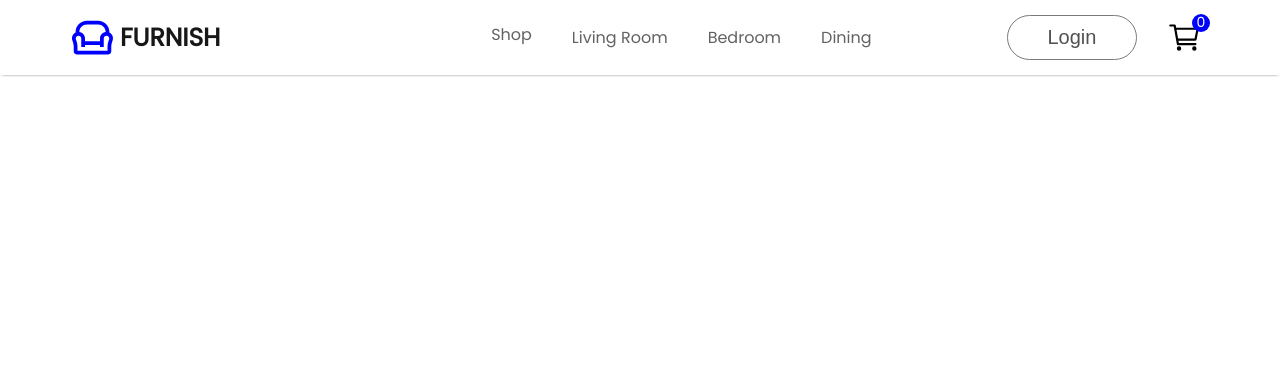
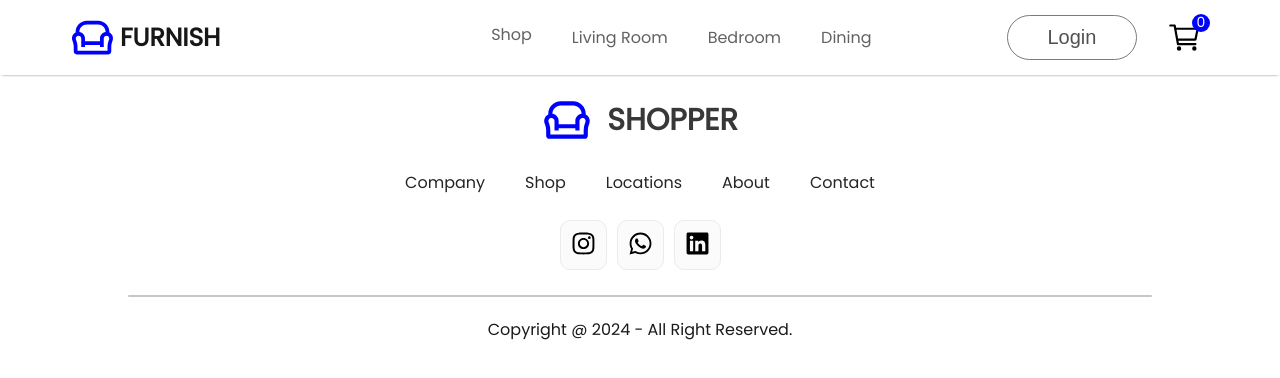
Before and after one commit to iambasilp/Fullstack-Furniture-Webapp, a React (Vite) app in the folder frontend/: page / in a window 1280 px wide. Shown: the top 378 px of the page. Built offline with nearby package versions, Linux system fonts and the light colour scheme.

Commit message:
Footer Compoent added

```diff
--- a/frontend/package.json
+++ b/frontend/package.json
@@ -12,7 +12,8 @@
   "dependencies": {
     "react": "^18.3.1",
     "react-dom": "^18.3.1",
-    "react-icons": "^5.2.1"
+    "react-icons": "^5.2.1",
+    "react-router-dom": "^6.24.0"
   },
   "devDependencies": {
     "@types/react": "^18.3.3",
--- a/frontend/src/App.jsx
+++ b/frontend/src/App.jsx
@@ -1,10 +1,16 @@
-import Navbar from "./Components/Navbar/Navbar"
+import { BrowserRouter, Routes, Route } from "react-router-dom";
+import Navbar from "./Components/Navbar/Navbar";
+import Footer from "./Components/Footer/Footer";
+
 const App = () => {
   return (
     <div>
-      <Navbar />
+      <BrowserRouter>
+        <Navbar />
+        <Footer />
+      </BrowserRouter>
     </div>
-  )
-}
+  );
+};
 
-export default App
+export default App;
--- /dev/null
+++ b/frontend/src/Components/Footer/Footer.css
@@ -0,0 +1,81 @@
+.footer{
+    display: flex;
+    flex-direction: column;
+    justify-content: center;
+    align-items: center;
+    gap: 25px;
+    padding-top: 20px;
+}
+.footer-logo{
+    display: flex;
+    align-items: center;
+    gap: 15px;
+}
+.footer-logo p{
+    color: #383838;
+    font-size: 30px;
+    font-weight: 700;
+}
+.footer-logo .footer-logo-icon{
+    font-size: 50px;
+    color: blue;
+}
+.footer-links{
+    display: flex;
+    flex-wrap: wrap;
+    justify-content: center;
+    list-style: none;
+    gap: 40px;
+    color: #252525;
+    font-size: 16px;
+}
+.footer-links li{
+    cursor: pointer;
+}
+.footer-social-icon{
+    display: flex;
+    gap: 10px;
+}
+.footer-icons-container{
+    padding: 10px;
+    padding-bottom: 6px;
+    background: #fbfbfb;
+    border: 1px solid #ebebeb;
+    border-radius: 10px;
+    cursor: pointer;
+    transition: all ease 0.3s;
+}
+.footer-icons-container:hover{
+    background: blue;
+    color: white;
+}
+.footer-icons-container:hover .footer-icon{
+    color: white;
+}
+.footer-icons-container .footer-icon{
+    font-size: 25px;
+
+}
+.footer-copyright{
+    display: flex;
+    flex-direction: column;
+    align-items: center;
+    gap: 20px;
+    width: 100%;
+    margin-bottom: 30px;
+    color: #1a1a1a;
+    font-size: 16px;
+}
+.footer-copyright hr{
+    width: 80%;
+    border: none;
+    border-radius: 10px;
+    height: 2px;
+    background: #c7c7c7;
+}
+@media(max-width:800px){
+    .footer-links{
+        gap: 20px;
+        font-size: 14px;
+    }
+}
--- /dev/null
+++ b/frontend/src/Components/Footer/Footer.jsx
@@ -0,0 +1,52 @@
+import React from "react";
+import "./Footer.css";
+import { RiSofaLine } from "react-icons/ri";
+import { FaInstagram } from "react-icons/fa";
+import { FaWhatsapp } from "react-icons/fa";
+import { FaLinkedin } from "react-icons/fa";
+
+const Footer = () => {
+  return (
+    <div className="footer">
+      <div className="footer-logo">
+        <RiSofaLine className="footer-logo-icon" />
+        <p>SHOPPER</p>
+      </div>
+      <ul className="footer-links">
+        <li>
+          <a href="/company">Company</a>
+        </li>
+        <li>
+          <a href="/shop">Shop</a>
+        </li>
+        <li>
+          <a href="/locations">Locations</a>
+        </li>
+        <li>
+          <a href="/about">About</a>
+        </li>
+        <li>
+          <a href="/contact">Contact</a>
+        </li>
+      </ul>
+
+      <div className="footer-social-icon">
+        <div className="footer-icons-container">
+          <FaInstagram className="footer-icon" />
+        </div>
+        <div className="footer-icons-container">
+          <FaWhatsapp className="footer-icon" />
+        </div>
+        <div className="footer-icons-container">
+          <FaLinkedin className="footer-icon" />
+        </div>
+      </div>
+      <div className="footer-copyright">
+        <hr />
+        <p>Copyright @ 2024 - All Right Reserved.</p>
+      </div>
+    </div>
+  );
+};
+
+export default Footer;
--- a/frontend/src/Components/Navbar/Navbar.css
+++ b/frontend/src/Components/Navbar/Navbar.css
@@ -77,12 +77,15 @@
     font-weight: 500;
     background: white;
     cursor: pointer;
+    transition: all ease 0.3s;
 }
 .nav-login-cart button:hover{
     background: blue;
+    color: white;
 }
 .nav-login-cart button:active{
     background: #f3f3f3;
+    color: black;
 }
 .nav-login-cart .cart-icon{
     font-size: 35px;
```
Also changed, not shown: 1 other file (tests, documents, lock files or other folders).
